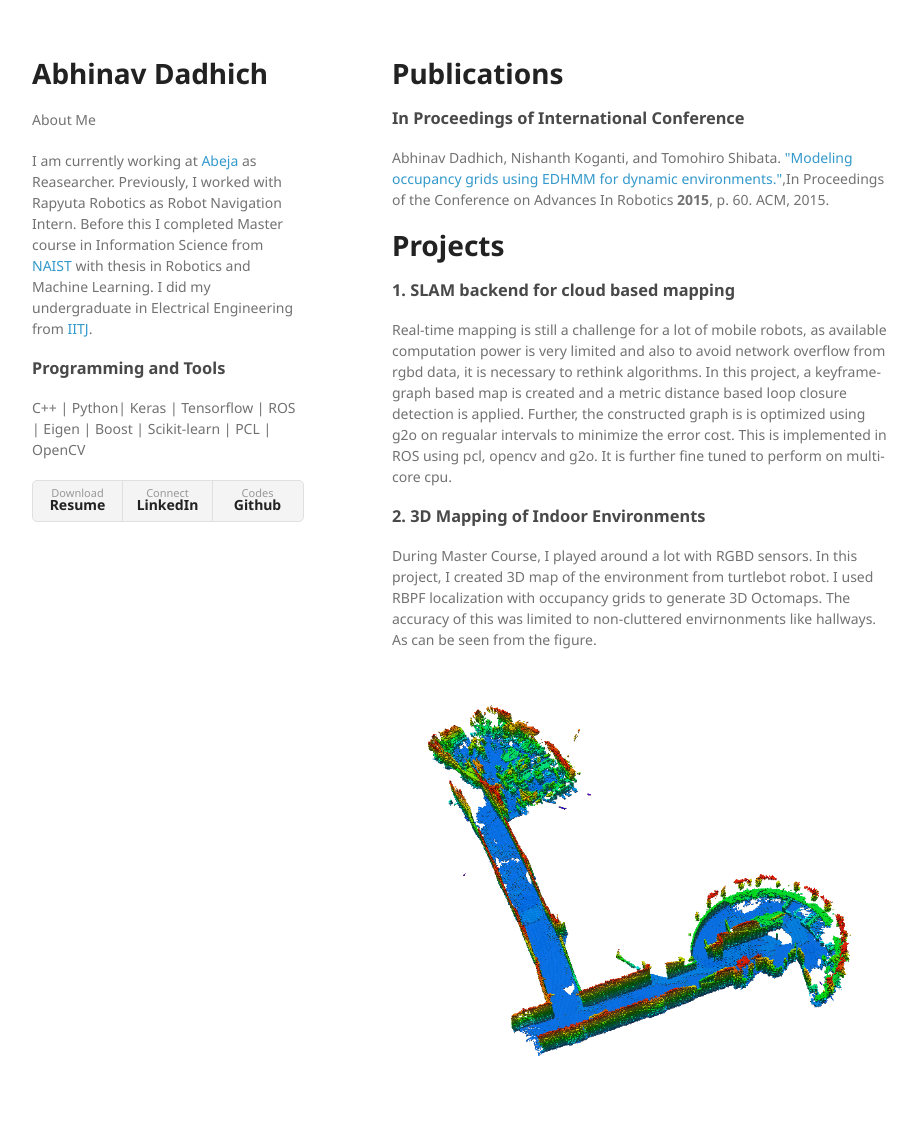
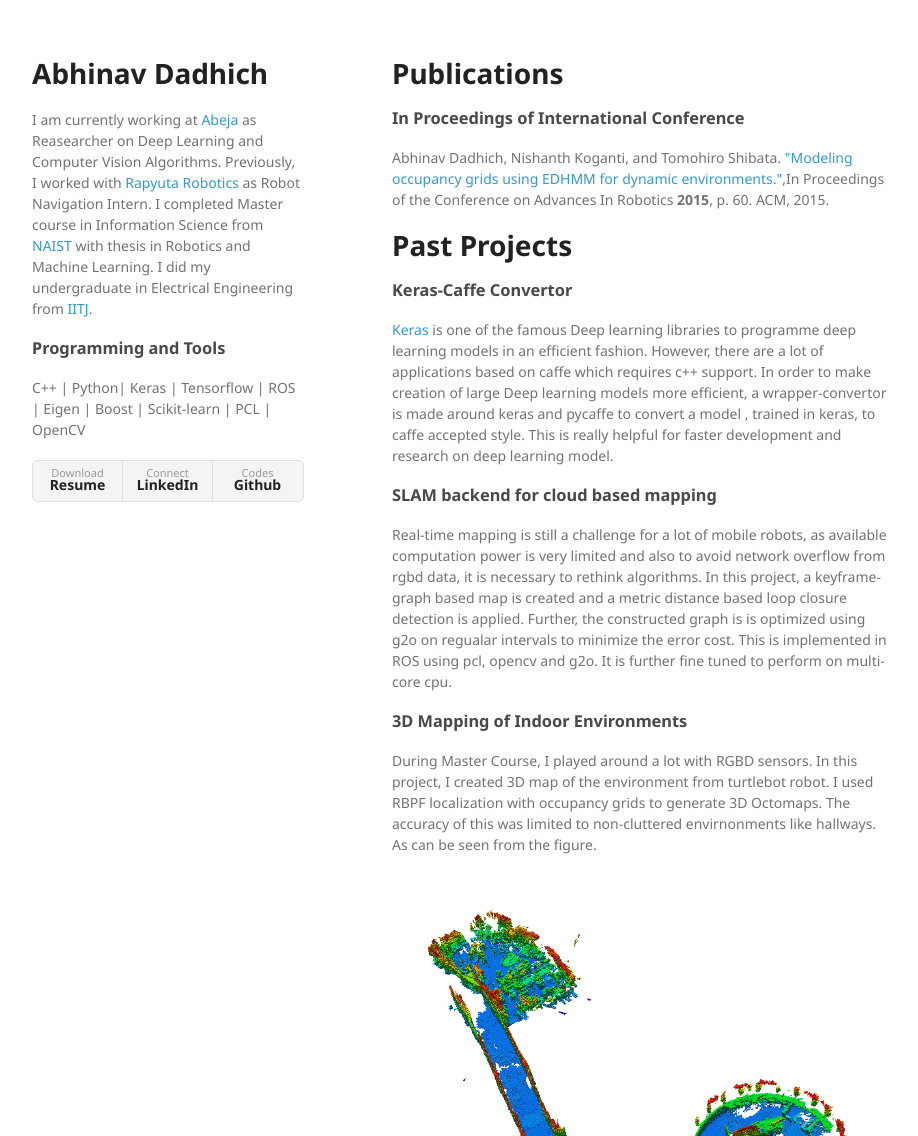
Before and after one commit to ResByte/ResByte.github.io, a Jekyll site: the page index.html, which Jekyll copies as it is, in a window 1280 px wide and 1400 px high, cut to the strip 0-1136 px from the top of the window. Shown: the whole strip, without its empty margins (178-1096 px from the left). Built offline with Jekyll 4.4.1, drawn with Linux system fonts in a browser that asks for light colours; some of the changed text lies outside the part shown.

Commit message:
update content

```diff
--- a/index.html
+++ b/index.html
@@ -16,8 +16,10 @@
     <div class="wrapper">
       <header>
         <h1>Abhinav Dadhich</h1>
-        <p>About Me <br>
-        <p> I am currently working at <a href="http://www.abeja.asia/">Abeja</a> as Reasearcher. Previously, I worked with Rapyuta Robotics as Robot Navigation Intern. Before this I completed Master course in Information Science from <a href="http://www.naist.jp/en/">NAIST</a> with thesis in Robotics and Machine Learning. I did my undergraduate in Electrical Engineering from <a href="http://www.iitj.ac.in">IITJ</a>.  </p>
+        <p>I am currently working at <a href="http://www.abeja.asia/">Abeja</a> as Reasearcher on Deep Learning and Computer Vision Algorithms.
+           Previously, I worked with <a href="http://www.rapyuta-robotics.com">Rapyuta Robotics</a> as Robot Navigation Intern.
+           I completed Master course in Information Science from <a href="http://www.naist.jp/en/">NAIST</a> with thesis in Robotics and Machine Learning.
+          I did my undergraduate in Electrical Engineering from <a href="http://www.iitj.ac.in">IITJ</a>.  </p>
         </p>
         <h3>Programming and Tools</h3>
         <p>C++ | Python| Keras | Tensorflow | ROS | Eigen | Boost | Scikit-learn | PCL | OpenCV </p>
@@ -36,18 +38,23 @@
       <p>Abhinav Dadhich, Nishanth Koganti, and Tomohiro Shibata.
       <a href="http://dl.acm.org/citation.cfm?id=2783510">"Modeling occupancy grids using EDHMM for dynamic environments."</a>,In Proceedings of the Conference on Advances In Robotics <b>2015</b>, p. 60. ACM, 2015.</p>
 
-        <h1>Projects</h1>
-      <h3>1. SLAM backend for cloud based mapping</h3>
+      <h1>Past Projects</h1>
+      <h3> Keras-Caffe Convertor </h3>
+      <p> <a href="http://www.keras.io/">Keras</a> is one of the famous Deep learning libraries to programme deep learning models in an efficient fashion.
+        However, there are a lot of applications based on caffe which requires c++ support. In order to make creation of
+        large Deep learning models more efficient, a wrapper-convertor is made around keras and pycaffe to convert a model
+        , trained in keras, to caffe accepted style. This is really helpful for faster development and research on deep learning model.   </p>
+      <h3>SLAM backend for cloud based mapping</h3>
       <p>Real-time mapping is still a challenge for a lot of mobile robots, as available computation power is very limited and also to avoid network overflow from rgbd data, it is necessary to rethink algorithms. In this project, a keyframe-graph based map is created and a metric distance based loop closure detection is applied. Further, the constructed graph is is optimized using g2o on regualar intervals to minimize the error cost. This is implemented in ROS using pcl, opencv and g2o. It is further fine tuned to perform on multi-core cpu.</p>
 
-			<h3>2. 3D Mapping of Indoor Environments</h3>
+			<h3>3D Mapping of Indoor Environments</h3>
 			During Master Course, I played around a lot with RGBD sensors. In this project, I created 3D map of the environment from turtlebot robot. I used RBPF localization with occupancy grids to generate 3D Octomaps. The accuracy of this was limited to non-cluttered envirnonments like hallways. As can be seen from the figure.
 			<div class="images">
 				<img src="./assets/3D-map1.png" alt="3D Occupancy Grid Map" >
 			</div>
 
 			<iframe width="560" height="315" src="https://www.youtube.com/embed/B8qtcdncl50" frameborder="0" allowfullscreen></iframe>
-			<h3>3. Iterative Closest Point Matching using PCL </h3>
+			<h3>Iterative Closest Point Matching using PCL </h3>
       <p>ICP is one of the common algorithms used to register 2 pointclouds. This outputs a transformation of second cloud wrt first. Often this is used to calculate visual odometry in Visual-slam. <a href="https://github.com/ResByte/3D-mapping/tree/master/Pose_Graph/ICP-Test">Here</a> is an implementation using PCL in ROS.</p>
 
       <h3>How to Rice Ubuntu.</h3>
```
Lines whose indentation alone changed are shown as unchanged.
